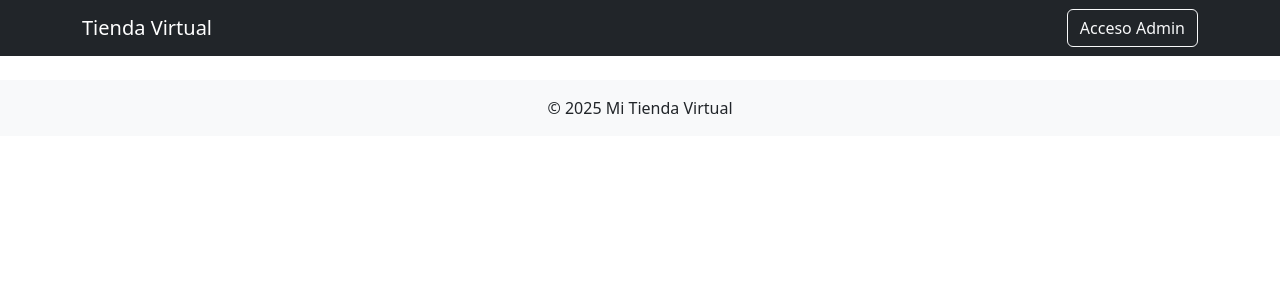
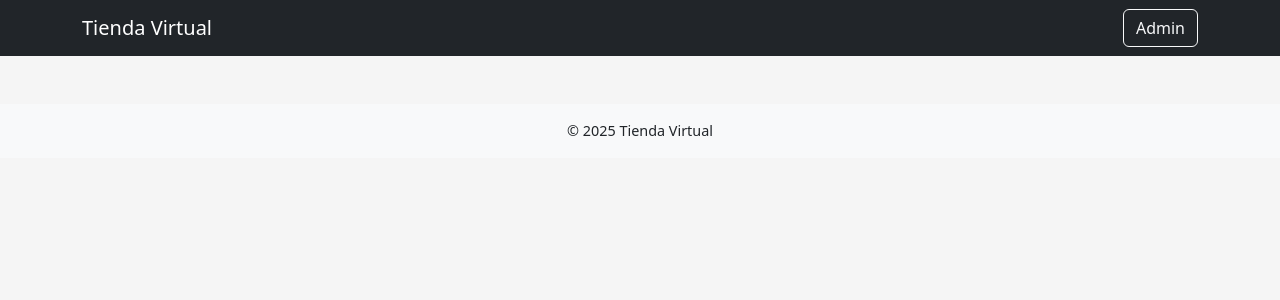
Before and after one commit to karen-codes/tienda, a PHP site: page / in a window 1280 px wide. Shown: the top 300 px of the page. Run offline with PHP 8.4, Linux system fonts and the light colour scheme; data comes from the database, SQL or seed files in the repository; data that the repository does not hold is empty.

Commit message:
Aplicar patron MVC para toda la tienda

```diff
--- a/admin/controlador/ProductoController.php
+++ b/admin/controlador/ProductoController.php
@@ -33,7 +33,7 @@ class ProductoController
             $foto = null;
             if (isset($_FILES['foto']) && $_FILES['foto']['error'] == 0) {
                 $nombreArchivo = uniqid() . "_" . basename($_FILES['foto']['name']);
-                $rutaDestino = "imagenes/" . $nombreArchivo;
+                $rutaDestino = "../imagenes/" . $nombreArchivo;
 
                 if (move_uploaded_file($_FILES['foto']['tmp_name'], $rutaDestino)) {
                     $foto = $nombreArchivo;
@@ -84,7 +84,7 @@ class ProductoController
             $foto = null;
             if (isset($_FILES['foto']) && $_FILES['foto']['error'] === 0) {
                 $nombreArchivo = uniqid() . "_" . basename($_FILES['foto']['name']);
-                $ruta = "imagenes/" . $nombreArchivo;
+                $ruta = "../imagenes/" . $nombreArchivo;
 
                 if (move_uploaded_file($_FILES['foto']['tmp_name'], $ruta)) {
                     // Eliminar imagen anterior
--- /dev/null
+++ b/app/controlador.php
@@ -0,0 +1,14 @@
+<?php
+require_once "modelo.php";
+
+$dao = new ProductoDAO();
+$productos = $dao->obtenerProductosPorCategoria();
+
+// Agrupar productos por categoría
+$agrupados = [];
+foreach ($productos as $p) {
+    $agrupados[$p['categoria']][] = $p;
+}
+
+// Mostrar la vista
+require_once "vista/tienda.php";
--- /dev/null
+++ b/app/modelo.php
@@ -0,0 +1,22 @@
+<?php
+require_once __DIR__ . "/../config/conexion.php";
+
+class ProductoDAO
+{
+    private $conexion;
+
+    public function __construct()
+    {
+        $this->conexion = Conexion::conectar();
+    }
+
+    public function obtenerProductosPorCategoria()
+    {
+        $sql = "SELECT p.*, c.nombre AS categoria
+                FROM productos p
+                JOIN categoria c ON p.categoria_id = c.id
+                ORDER BY c.nombre, p.nombre";
+        $stmt = $this->conexion->query($sql);
+        return $stmt->fetchAll(PDO::FETCH_ASSOC);
+    }
+}
--- /dev/null
+++ b/app/vista/tienda.php
@@ -0,0 +1,54 @@
+<!DOCTYPE html>
+<html lang="es">
+
+<head>
+    <meta charset="UTF-8">
+    <title>Tienda Virtual</title>
+    <!-- CSS de Bootstrap -->
+    <link href="https://cdn.jsdelivr.net/npm/bootstrap@5.3.2/dist/css/bootstrap.min.css" rel="stylesheet">
+    <!-- Tu archivo CSS -->
+    <link rel="stylesheet" href="assets/css/estilos.css">
+</head>
+
+<body>
+    <nav class="navbar navbar-dark bg-dark mb-4">
+        <div class="container">
+            <span class="navbar-brand">Tienda Virtual</span>
+            <a class="btn btn-outline-light" href="admin/index.php?action=login">Admin</a>
+        </div>
+    </nav>
+
+    <div class="container">
+        <?php foreach ($agrupados as $categoria => $items): ?>
+            <h2 class="text-primary mt-4"><?= htmlspecialchars($categoria) ?></h2>
+            <div class="row">
+                <?php foreach ($items as $item): ?>
+                    <div class="col-md-4 mb-4">
+                        <div class="card h-100">
+                            <?php if ($item['foto']): ?>
+                                <img src="imagenes/<?= $item['foto'] ?>" class="card-img-top"
+                                    alt="<?= htmlspecialchars($item['nombre']) ?>">
+                            <?php endif; ?>
+                            <div class="card-body">
+                                <h5 class="card-title"><?= htmlspecialchars($item['nombre']) ?></h5>
+                                <p class="card-text">$<?= number_format($item['precio'], 2) ?></p>
+                            </div>
+                        </div>
+                    </div>
+                <?php endforeach; ?>
+            </div>
+        <?php endforeach; ?>
+    </div>
+
+    <footer class="bg-light text-center py-3 mt-5">
+        <p class="mb-0">© <?= date('Y') ?> Tienda Virtual</p>
+    </footer>
+
+    <!-- JS de Bootstrap -->
+    <script src="https://cdn.jsdelivr.net/npm/bootstrap@5.3.2/dist/js/bootstrap.bundle.min.js"></script>
+
+    <!-- Tu archivo JS -->
+    <script src="assets/js/funciones.js"></script>
+</body>
+
+</html>
--- /dev/null
+++ b/assets/css/estilos.css
@@ -0,0 +1,12 @@
+/* assets/css/estilos.css */
+body {
+    background-color: #f5f5f5;
+}
+
+.card-title {
+    color: #2c3e50;
+}
+
+footer {
+    font-size: 0.9rem;
+}
--- /dev/null
+++ b/assets/js/funciones.js
@@ -0,0 +1,5 @@
+// assets/js/funciones.js
+
+document.addEventListener("DOMContentLoaded", function () {
+    console.log("JS personalizado cargado correctamente.");
+});
--- a/index.php
+++ b/index.php
@@ -1,67 +1,2 @@
 <?php
-require_once "config/conexion.php";
-$pdo = Conexion::conectar();
-
-// Obtener productos agrupados por categoría
-$sql = "SELECT p.*, c.nombre AS categoria
-        FROM productos p
-        JOIN categoria c ON p.categoria_id = c.id
-        ORDER BY c.nombre, p.nombre";
-$stmt = $pdo->query($sql);
-$productos = $stmt->fetchAll(PDO::FETCH_ASSOC);
-
-// Agrupar productos por categoría
-$agrupados = [];
-foreach ($productos as $prod) {
-    $agrupados[$prod['categoria']][] = $prod;
-}
-?>
-
-<!DOCTYPE html>
-<html lang="es">
-
-<head>
-    <meta charset="UTF-8">
-    <title>Tienda Virtual</title>
-    <!-- Bootstrap 5 desde CDN -->
-    <link href="https://cdn.jsdelivr.net/npm/bootstrap@5.3.2/dist/css/bootstrap.min.css" rel="stylesheet">
-</head>
-
-<body>
-    <nav class="navbar navbar-expand-lg navbar-dark bg-dark mb-4">
-        <div class="container">
-            <a class="navbar-brand" href="#">Tienda Virtual</a>
-            <a class="btn btn-outline-light" href="admin/index.php?action=login">Acceso Admin</a>
-        </div>
-    </nav>
-
-    <div class="container">
-        <?php foreach ($agrupados as $categoria => $items): ?>
-            <h2 class="text-primary mt-4"><?= htmlspecialchars($categoria) ?></h2>
-            <div class="row">
-                <?php foreach ($items as $item): ?>
-                    <div class="col-md-4 mb-4">
-                        <div class="card h-100">
-                            <?php if ($item['foto']): ?>
-                                <img src="imagenes/<?= $item['foto'] ?>" class="card-img-top"
-                                    alt="<?= htmlspecialchars($item['nombre']) ?>">
-                            <?php endif; ?>
-                            <div class="card-body">
-                                <h5 class="card-title"><?= htmlspecialchars($item['nombre']) ?></h5>
-                                <p class="card-text">$<?= number_format($item['precio'], 2) ?></p>
-                            </div>
-                        </div>
-                    </div>
-                <?php endforeach; ?>
-            </div>
-        <?php endforeach; ?>
-    </div>
-
-    <footer class="bg-light text-center py-3 mt-4">
-        <p class="mb-0">© <?= date('Y') ?> Mi Tienda Virtual</p>
-    </footer>
-
-    <script src="https://cdn.jsdelivr.net/npm/bootstrap@5.3.2/dist/js/bootstrap.bundle.min.js"></script>
-</body>
-
-</html>
+require_once "app/controlador.php";
```
